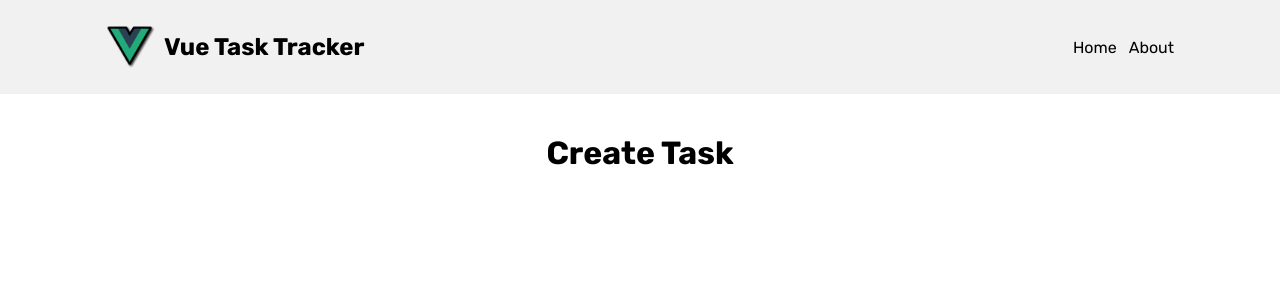
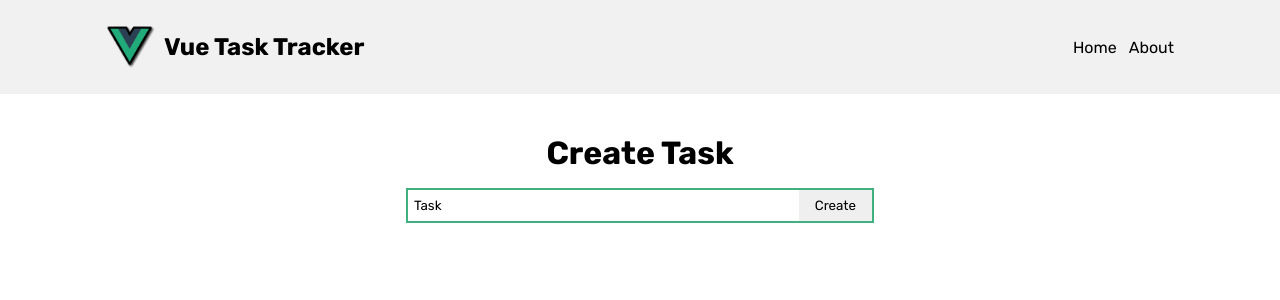
Before and after one commit to zsorosz/Vue-TaskTracker, a Vue app: page / in a window 1280 px wide. Shown: the top 300 px of the page. Built offline with nearby package versions, Linux system fonts and the light colour scheme.

Commit message:
Add task creator, emit value on click

```diff
--- /dev/null
+++ b/src/components/TaskCreator.vue
@@ -0,0 +1,46 @@
+<script setup>
+import { ref } from "vue";
+
+const emit = defineEmits(["create-task"])
+
+const task = ref("Task");
+
+const createTask = () => {
+    emit("create-task", task.value)
+}
+</script>
+
+<template>
+  <div class="input-wrap">
+    <input type="text" v-model="task" />
+    <button @click="createTask()">Create</button>
+  </div>
+</template>
+
+<style lang="scss" scoped>
+.input-wrap {
+  display: flex;
+  transition: 250ms ease;
+  border: 2px solid #41b080;
+
+  &:focus-within {
+    box-shadow: 0 -4px 6px -1px rgb(0 0 0 / 0.1),
+      0 -2px 4px -2px rgb(0 0 0 / 0.1);
+  }
+
+  input {
+    width: 100%;
+    padding: 8px 6px;
+    border: none;
+
+    &:focus {
+      outline: none;
+    }
+  }
+
+  button {
+    padding: 8px 16px;
+    border: none;
+  }
+}
+</style>
--- a/src/views/TaskView.vue
+++ b/src/views/TaskView.vue
@@ -1,8 +1,23 @@
-<script setup></script>
+<script setup>
+  import { ref } from 'vue';
+  import {uid} from 'uid';
+  import TaskCreator from '../components/TaskCreator.vue';
+  const taskList = ref([]);
+
+  const createTaks = (task) => {
+    taskList.value.push({
+      id: uid(),
+      task,
+      isCompleted: null,
+      isEditing: null
+    })
+  }
+</script>
 
 <template>
   <main>
     <h1>Create Task</h1>
+    <TaskCreator @create-task="createTaks()" />
   </main>
 </template>
 
```
